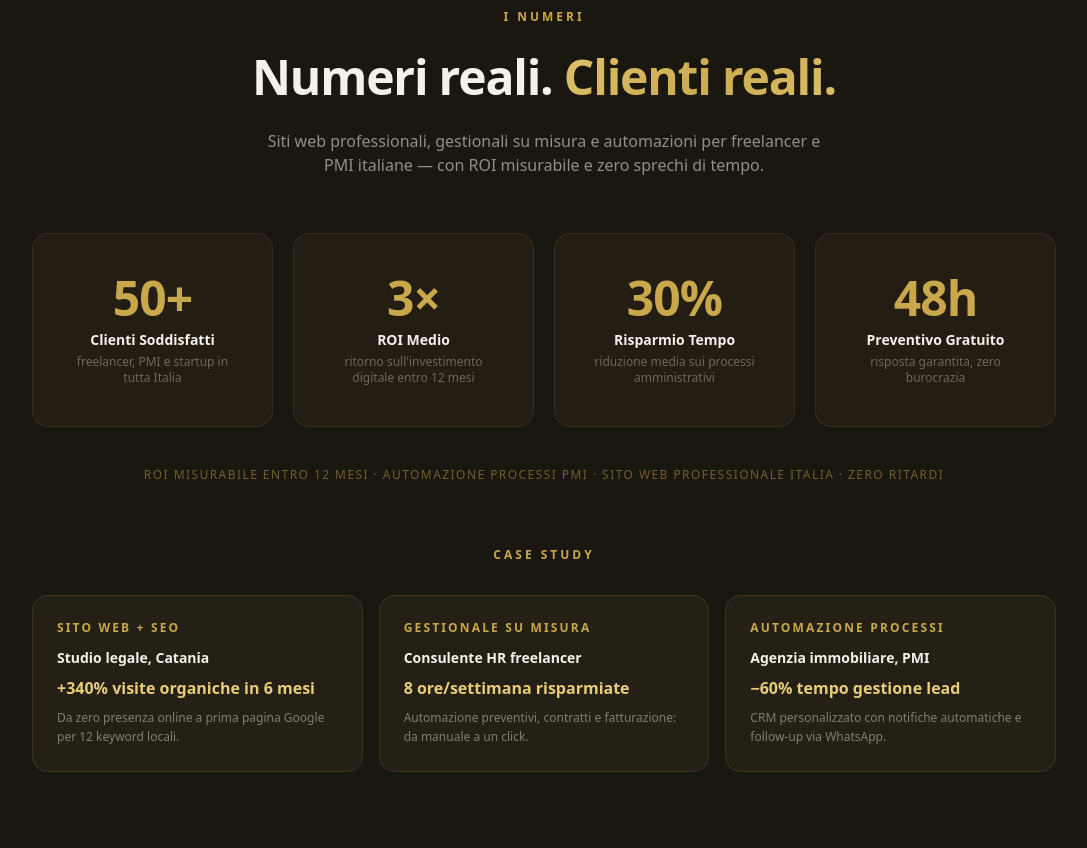
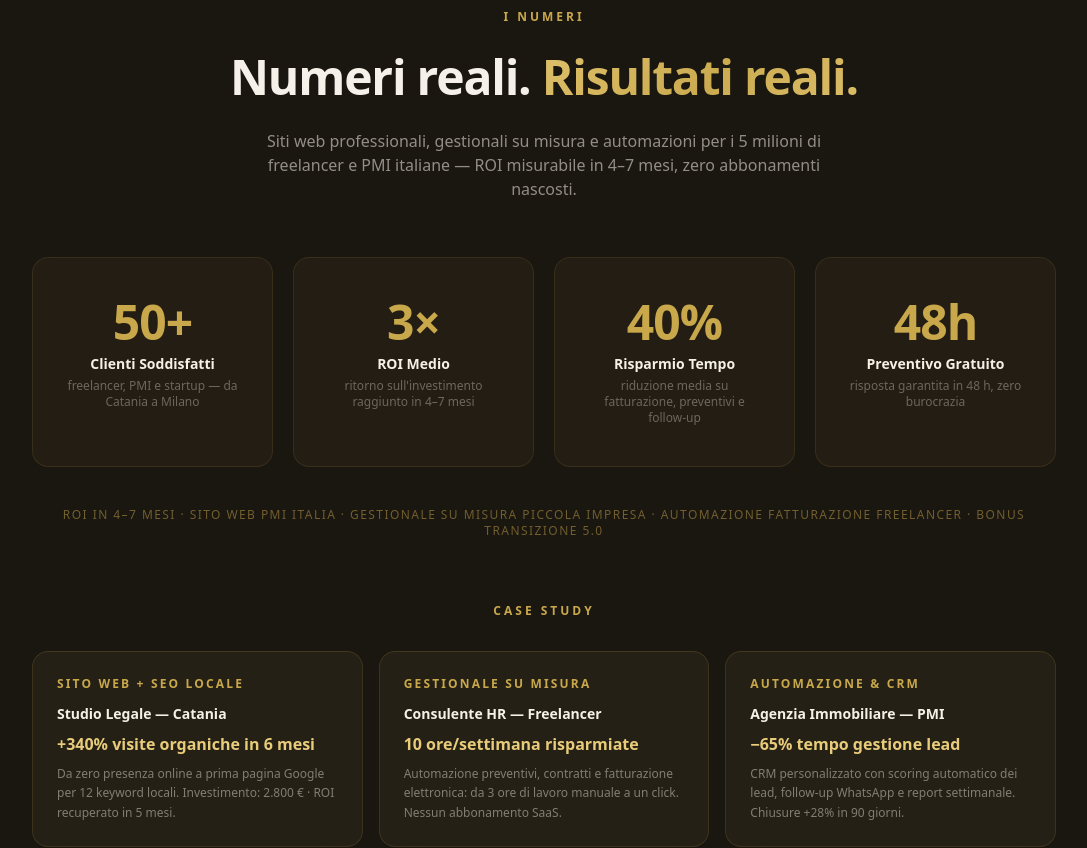
Before and after one commit to Ralph-arch4/recgroup-marketing, a Next.js app: page / in a window 1280 px wide. Shown: the part 2140-2988 px from the top of the page, without its empty margins (96-1183 px from the left). Built offline with nearby package versions, Linux system fonts and the light colour scheme.

Commit message:
seo: daily copy improvement — social proof + keyword day 3

```diff
--- a/components/Results.tsx
+++ b/components/Results.tsx
@@ -3,30 +3,30 @@ import { useEffect, useRef, useState } from "react";
 import ScrollReveal from "./ScrollReveal";
 
 const stats = [
-  { value: 50,  suffix: "+", label: "Clienti Soddisfatti",     sub: "freelancer, PMI e startup in tutta Italia" },
-  { value: 3,   suffix: "×", label: "ROI Medio",               sub: "ritorno sull'investimento digitale entro 12 mesi" },
-  { value: 30,  suffix: "%", label: "Risparmio Tempo",         sub: "riduzione media sui processi amministrativi" },
-  { value: 48,  suffix: "h", label: "Preventivo Gratuito",     sub: "risposta garantita, zero burocrazia" },
+  { value: 50,  suffix: "+", label: "Clienti Soddisfatti",     sub: "freelancer, PMI e startup — da Catania a Milano" },
+  { value: 3,   suffix: "×", label: "ROI Medio",               sub: "ritorno sull'investimento raggiunto in 4–7 mesi" },
+  { value: 40,  suffix: "%", label: "Risparmio Tempo",         sub: "riduzione media su fatturazione, preventivi e follow-up" },
+  { value: 48,  suffix: "h", label: "Preventivo Gratuito",     sub: "risposta garantita in 48 h, zero burocrazia" },
 ];
 
 const caseStudies = [
   {
-    category: "Sito Web + SEO",
-    title: "Studio legale, Catania",
+    category: "Sito Web + SEO Locale",
+    title: "Studio Legale — Catania",
     result: "+340% visite organiche in 6 mesi",
-    detail: "Da zero presenza online a prima pagina Google per 12 keyword locali.",
+    detail: "Da zero presenza online a prima pagina Google per 12 keyword locali. Investimento: 2.800 € · ROI recuperato in 5 mesi.",
   },
   {
     category: "Gestionale Su Misura",
-    title: "Consulente HR freelancer",
-    result: "8 ore/settimana risparmiate",
-    detail: "Automazione preventivi, contratti e fatturazione: da manuale a un click.",
+    title: "Consulente HR — Freelancer",
+    result: "10 ore/settimana risparmiate",
+    detail: "Automazione preventivi, contratti e fatturazione elettronica: da 3 ore di lavoro manuale a un click. Nessun abbonamento SaaS.",
   },
   {
-    category: "Automazione Processi",
-    title: "Agenzia immobiliare, PMI",
-    result: "−60% tempo gestione lead",
-    detail: "CRM personalizzato con notifiche automatiche e follow-up via WhatsApp.",
+    category: "Automazione & CRM",
+    title: "Agenzia Immobiliare — PMI",
+    result: "−65% tempo gestione lead",
+    detail: "CRM personalizzato con scoring automatico dei lead, follow-up WhatsApp e report settimanale. Chiusure +28% in 90 giorni.",
   },
 ];
 
@@ -147,13 +147,13 @@ export default function Results() {
               style={{ fontSize: "clamp(2rem, 4vw, 3rem)", color: "var(--ivory)" }}
             >
               Numeri reali.{" "}
-              <span className="accent-text">Clienti reali.</span>
+              <span className="accent-text">Risultati reali.</span>
             </h2>
             <p
               className="mt-4 text-sm sm:text-base max-w-xl"
               style={{ color: "rgba(245,240,232,0.55)" }}
             >
-              Siti web professionali, gestionali su misura e automazioni per freelancer e PMI italiane — con ROI misurabile e zero sprechi di tempo.
+              Siti web professionali, gestionali su misura e automazioni per i 5 milioni di freelancer e PMI italiane — ROI misurabile in 4–7 mesi, zero abbonamenti nascosti.
             </p>
           </div>
         </ScrollReveal>
@@ -169,7 +169,7 @@ export default function Results() {
             className="mt-10 text-center text-xs tracking-[0.12em] uppercase"
             style={{ color: "rgba(201,168,76,0.5)" }}
           >
-            ROI misurabile entro 12 mesi&nbsp;&middot;&nbsp;Automazione processi PMI&nbsp;&middot;&nbsp;Sito web professionale Italia&nbsp;&middot;&nbsp;Zero ritardi
+            ROI in 4–7 mesi&nbsp;&middot;&nbsp;Sito web PMI Italia&nbsp;&middot;&nbsp;Gestionale su misura piccola impresa&nbsp;&middot;&nbsp;Automazione fatturazione freelancer&nbsp;&middot;&nbsp;Bonus Transizione 5.0
           </p>
         </ScrollReveal>
 
--- a/components/TrustBar.tsx
+++ b/components/TrustBar.tsx
@@ -1,16 +1,16 @@
 const items = [
-  { icon: "🌐", label: "Siti Web Professionali" },
-  { icon: "⚡", label: "Automazione Processi" },
-  { icon: "📱", label: "Social Media Management" },
-  { icon: "💼", label: "Gestionali Su Misura" },
+  { icon: "🌐", label: "Sito Web PMI Italia" },
+  { icon: "⚡", label: "Automazione Fatturazione" },
+  { icon: "📊", label: "ROI in 4–7 Mesi" },
+  { icon: "💼", label: "Gestionale Su Misura" },
+  { icon: "🤖", label: "AI per Freelancer" },
+  { icon: "🎯", label: "SEO Locale Garantita" },
   { icon: "🍽️", label: "Menu Digitali QR" },
-  { icon: "🎯", label: "Strategia Digitale PMI" },
+  { icon: "💰", label: "Bonus Transizione 5.0" },
+  { icon: "📍", label: "Catania & Tutta Italia" },
+  { icon: "🔗", label: "CRM Personalizzato" },
   { icon: "🚀", label: "Lancio Startup Digitali" },
-  { icon: "📍", label: "Catania & Tutta Italia" },
-  { icon: "🔗", label: "Integrazioni API" },
-  { icon: "✨", label: "Design Premium" },
-  { icon: "🤖", label: "Intelligenza Artificiale" },
-  { icon: "📊", label: "ROI Misurabile" },
+  { icon: "✨", label: "5M+ Freelancer in Italia" },
 ];
 
 // Doubled for seamless loop
```
